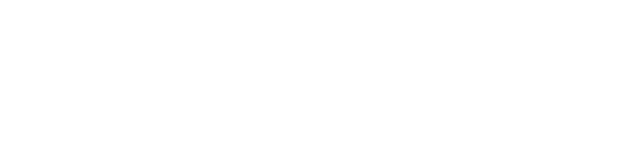
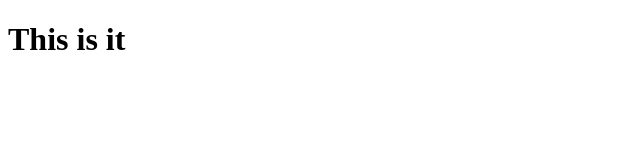
Before and after one commit to Bonface-Wairera/Sample-for_Github, a plain HTML site: page index.html in a window 1280 px wide. Shown: the whole page, without its empty margins (0-640 px from the left). Drawn offline with Linux system fonts and the light colour scheme.

Commit message:
first commit

```diff
--- a/index.html
+++ b/index.html
@@ -6,5 +6,7 @@
     <meta name="viewport" content="width=device-width, initial-scale=1.0" />
     <title>Sample Assessment</title>
   </head>
-  <body></body>
+  <body>
+    <h1>This is it</h1>
+  </body>
 </html>
--- a/style.css
+++ b/style.css
@@ -1 +1,2 @@
 /*This is where we will write the CSS code of the Assessment */
+/*
```
